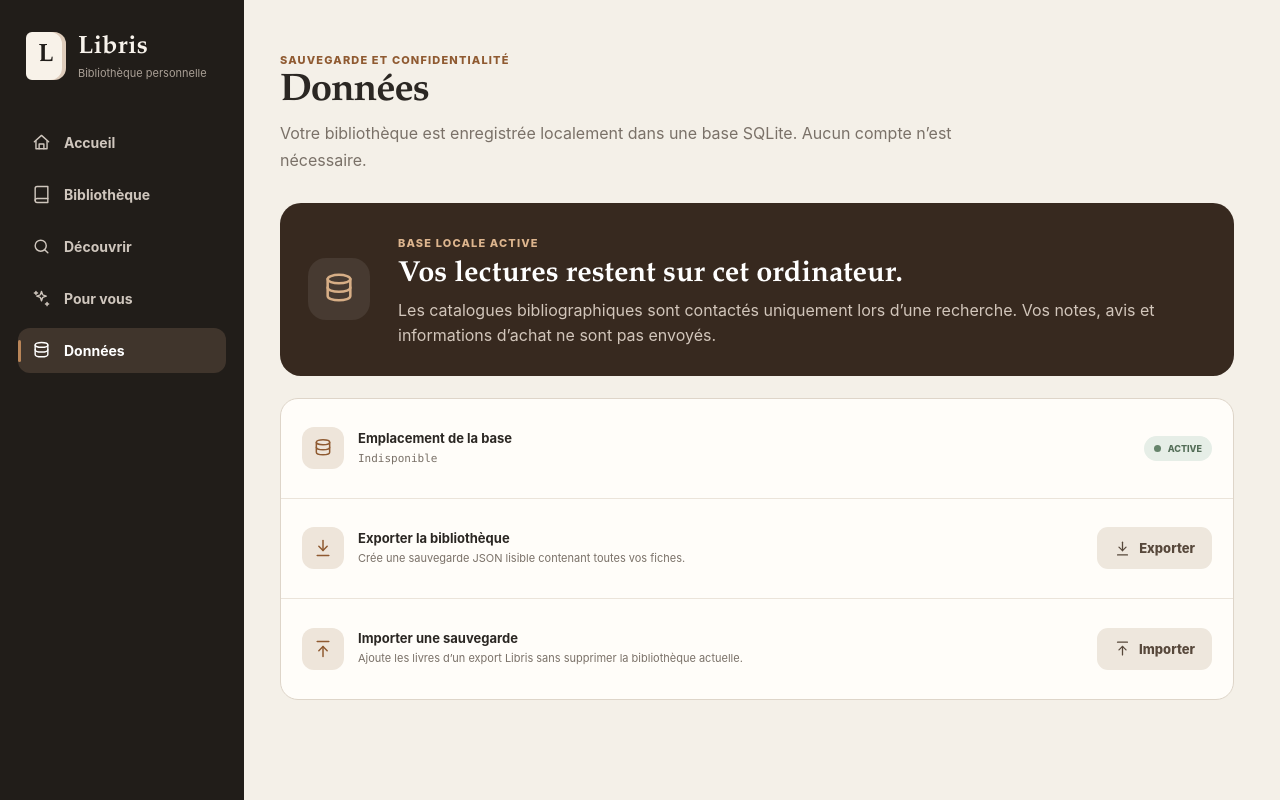
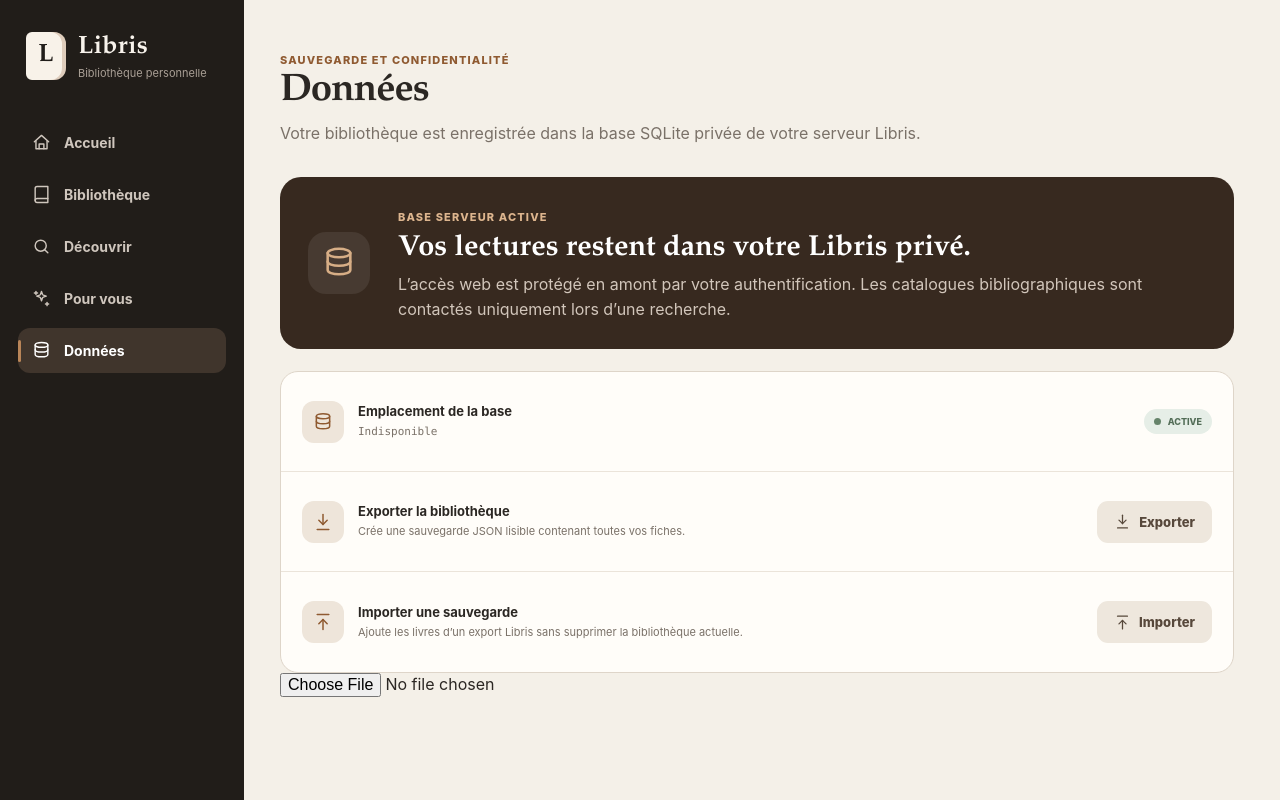
Before and after one commit to Alexis-Tissier/libris, a React (Vite) app: page / in a window 1280 px wide. Both pictures are taken after a click on the button "Données". Built offline with nearby package versions, Linux system fonts and the light colour scheme; no server answers.

Commit message:
feat: adapt Libris data import export for web

```diff
--- a/src/pages/DataPage.tsx
+++ b/src/pages/DataPage.tsx
@@ -1,35 +1,79 @@
-import { useEffect, useState } from "react";
-import { open, save } from "@tauri-apps/plugin-dialog";
+import { useEffect, useRef, useState } from "react";
 import { api } from "../api";
 import { Icon } from "../components/Icon";
 
 export function DataPage({ onImported, notify }: { onImported: () => void; notify: (message: string, kind?: "success" | "error") => void }) {
   const [databasePath, setDatabasePath] = useState("Chargement…");
+  const importInputRef = useRef<HTMLInputElement>(null);
+  const webMode = api.runtime === "web";
+
   useEffect(() => { api.databasePath().then(setDatabasePath).catch(() => setDatabasePath("Indisponible")); }, []);
 
   async function exportLibrary() {
+    if (webMode) {
+      try {
+        const { blob, count } = await api.exportWeb();
+        const url = URL.createObjectURL(blob);
+        const anchor = document.createElement("a");
+        anchor.href = url;
+        anchor.download = "libris-export.json";
+        document.body.appendChild(anchor);
+        anchor.click();
+        anchor.remove();
+        URL.revokeObjectURL(url);
+        notify(`${count} livre${count > 1 ? "s" : ""} exporté${count > 1 ? "s" : ""}.`);
+      } catch (reason) {
+        notify(String(reason), "error");
+      }
+      return;
+    }
+
+    const { save } = await import("@tauri-apps/plugin-dialog");
     const path = await save({ title: "Exporter la bibliothèque Libris", defaultPath: "libris-export.json", filters: [{ name: "Export Libris", extensions: ["json"] }] });
     if (!path) return;
     try { const count = await api.exportData(path); notify(`${count} livre${count > 1 ? "s" : ""} exporté${count > 1 ? "s" : ""}.`); }
     catch (reason) { notify(String(reason), "error"); }
   }
 
-  async function importLibrary() {
+  async function importDesktopLibrary() {
+    const { open } = await import("@tauri-apps/plugin-dialog");
     const path = await open({ title: "Importer une bibliothèque Libris", multiple: false, filters: [{ name: "Export Libris", extensions: ["json"] }] });
     if (!path || Array.isArray(path)) return;
     try { const count = await api.importData(path); onImported(); notify(`${count} livre${count > 1 ? "s" : ""} importé${count > 1 ? "s" : ""}.`); }
     catch (reason) { notify(String(reason), "error"); }
   }
 
+  function importLibrary() {
+    if (webMode) {
+      importInputRef.current?.click();
+      return;
+    }
+    void importDesktopLibrary();
+  }
+
+  async function importWebFile(file: File | null) {
+    if (!file) return;
+    try {
+      const count = await api.importWeb(file);
+      onImported();
+      notify(`${count} livre${count > 1 ? "s" : ""} importé${count > 1 ? "s" : ""}.`);
+    } catch (reason) {
+      notify(String(reason), "error");
+    } finally {
+      if (importInputRef.current) importInputRef.current.value = "";
+    }
+  }
+
   return (
     <div className="page data-page">
-      <header className="page-header"><div><span className="eyebrow">Sauvegarde et confidentialité</span><h1>Données</h1><p>Votre bibliothèque est enregistrée localement dans une base SQLite. Aucun compte n’est nécessaire.</p></div></header>
-      <section className="data-hero"><div className="data-hero-icon"><Icon name="database" size={34} /></div><div><span className="eyebrow light">Base locale active</span><h2>Vos lectures restent sur cet ordinateur.</h2><p>Les catalogues bibliographiques sont contactés uniquement lors d’une recherche. Vos notes, avis et informations d’achat ne sont pas envoyés.</p></div></section>
+      <header className="page-header"><div><span className="eyebrow">Sauvegarde et confidentialité</span><h1>Données</h1><p>{webMode ? "Votre bibliothèque est enregistrée dans la base SQLite privée de votre serveur Libris." : "Votre bibliothèque est enregistrée localement dans une base SQLite. Aucun compte n’est nécessaire."}</p></div></header>
+      <section className="data-hero"><div className="data-hero-icon"><Icon name="database" size={34} /></div><div><span className="eyebrow light">{webMode ? "Base serveur active" : "Base locale active"}</span><h2>{webMode ? "Vos lectures restent dans votre Libris privé." : "Vos lectures restent sur cet ordinateur."}</h2><p>{webMode ? "L’accès web est protégé en amont par votre authentification. Les catalogues bibliographiques sont contactés uniquement lors d’une recherche." : "Les catalogues bibliographiques sont contactés uniquement lors d’une recherche. Vos notes, avis et informations d’achat ne sont pas envoyés."}</p></div></section>
       <section className="settings-list">
         <article className="setting-row"><div><span className="setting-icon"><Icon name="database" size={20} /></span><div><h3>Emplacement de la base</h3><p className="path-copy">{databasePath}</p></div></div><span className="status-chip success"><span />Active</span></article>
         <article className="setting-row"><div><span className="setting-icon"><Icon name="download" size={20} /></span><div><h3>Exporter la bibliothèque</h3><p>Crée une sauvegarde JSON lisible contenant toutes vos fiches.</p></div></div><button className="button button-secondary" onClick={() => void exportLibrary()}><Icon name="download" size={17} />Exporter</button></article>
-        <article className="setting-row"><div><span className="setting-icon"><Icon name="upload" size={20} /></span><div><h3>Importer une sauvegarde</h3><p>Ajoute les livres d’un export Libris sans supprimer la bibliothèque actuelle.</p></div></div><button className="button button-secondary" onClick={() => void importLibrary()}><Icon name="upload" size={17} />Importer</button></article>
+        <article className="setting-row"><div><span className="setting-icon"><Icon name="upload" size={20} /></span><div><h3>Importer une sauvegarde</h3><p>Ajoute les livres d’un export Libris sans supprimer la bibliothèque actuelle.</p></div></div><button className="button button-secondary" onClick={importLibrary}><Icon name="upload" size={17} />Importer</button></article>
       </section>
+      {webMode ? <input ref={importInputRef} className="web-import-input" type="file" accept="application/json,.json" onChange={(event) => void importWebFile(event.target.files?.[0] ?? null)} /> : null}
     </div>
   );
 }
```
